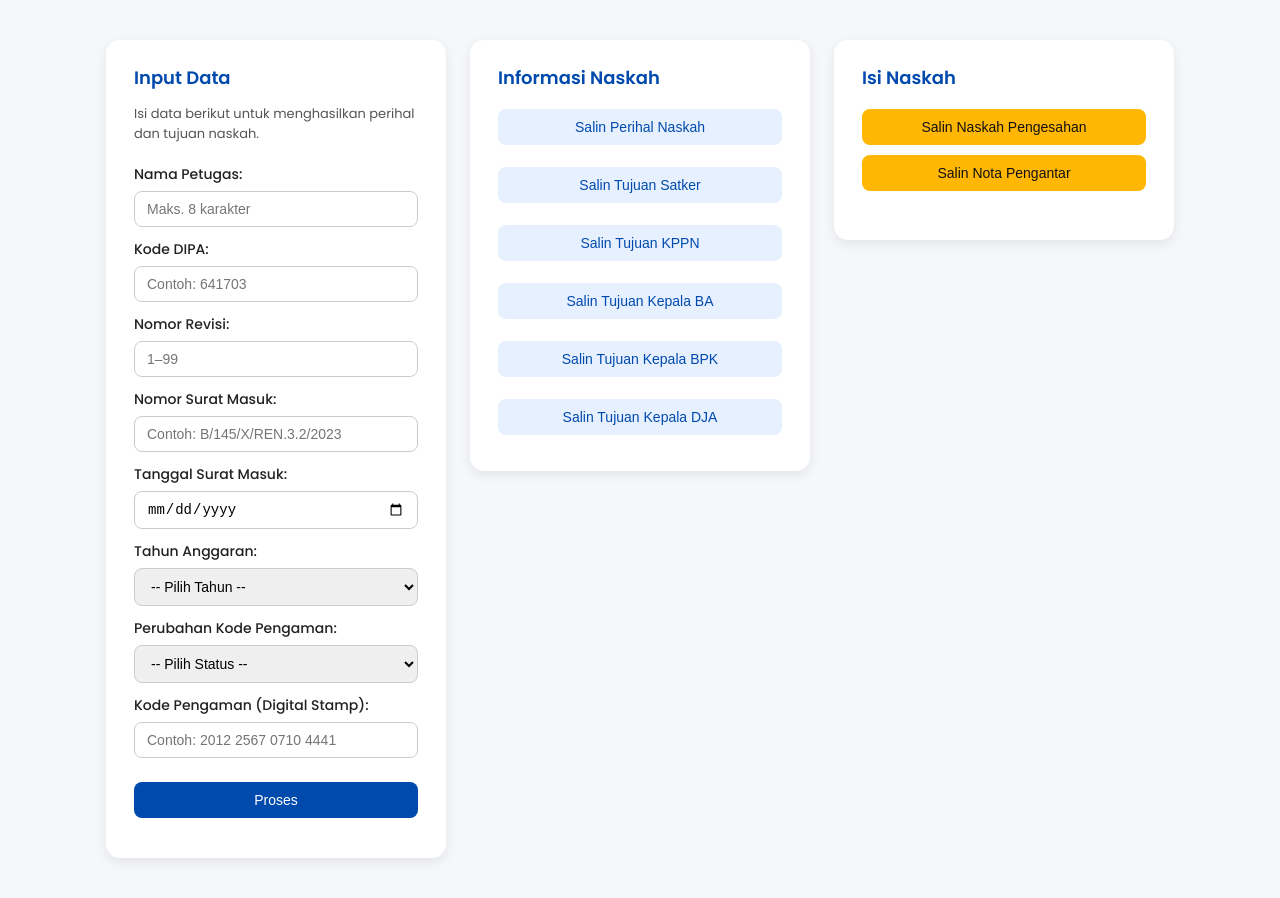
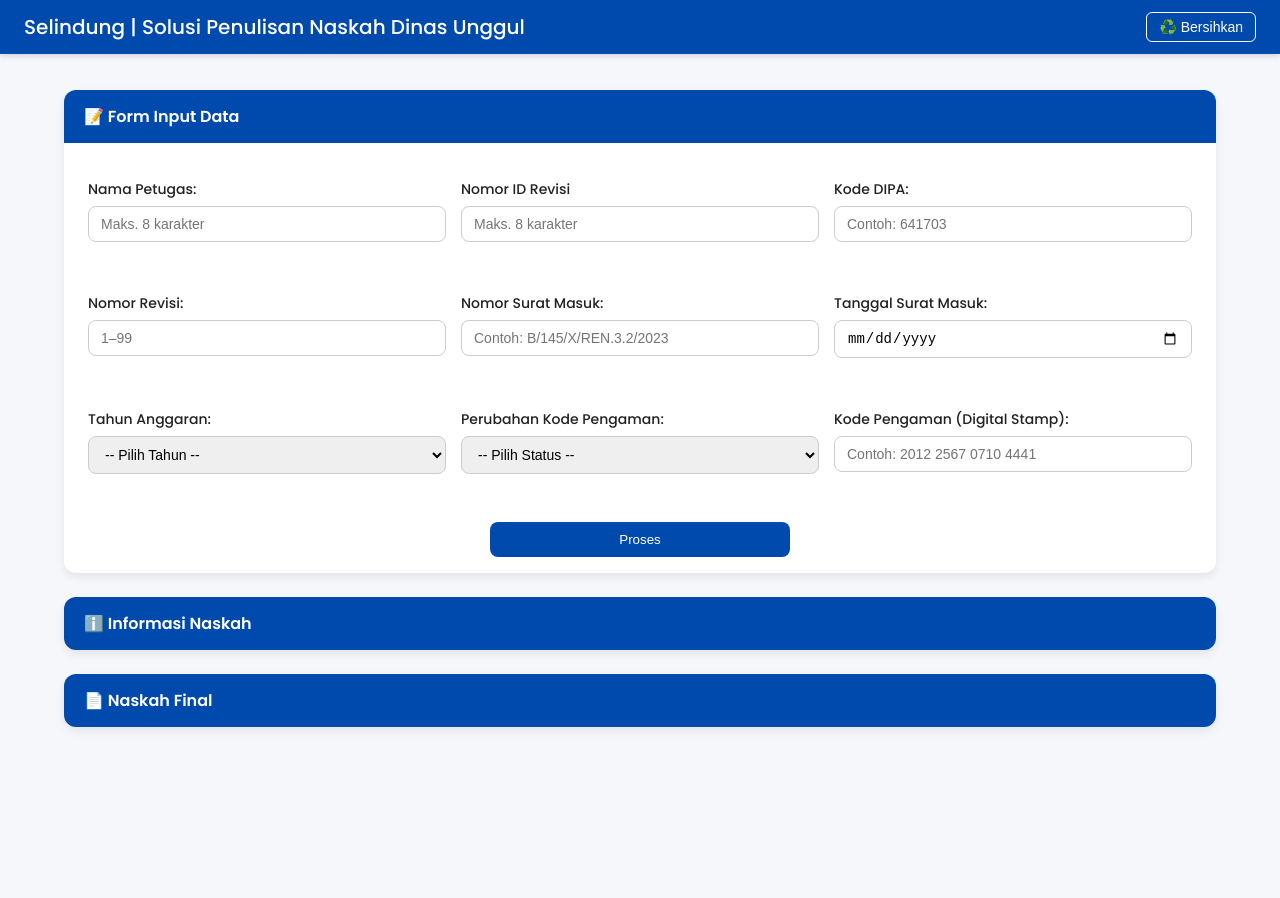
Before and after one commit to fariqrahmani/supersi, a plain HTML site: page index.html in a window 1280 px wide. After the commit the page ends 800 px from the top, so only its background shows below. Drawn offline with Linux system fonts and the light colour scheme.

Commit message:
UI update
1 kolom accordion style

```diff
--- a/index.html
+++ b/index.html
@@ -3,47 +3,69 @@
 <head>
   <meta charset="UTF-8" />
   <meta name="viewport" content="width=device-width, initial-scale=1.0" />
-  <title>Generator Naskah Revisi DIPA</title>
+  <title>Selindung | Solusi Penulisan Naskah Dinas Unggul</title>
   <link href="https://fonts.googleapis.com/css2?family=Poppins:wght@400;500;600&display=swap" rel="stylesheet">
   <link rel="stylesheet" href="style.css" />
 </head>
 <body>
+  <header class="banner">
+    <h1>Selindung | Solusi Penulisan Naskah Dinas Unggul</h1>
+    <button id="resetBtn">♻️ Bersihkan</button>
+  </header>
+
   <div class="page-wrapper">
-    <!-- Kartu 1: Form -->
-    <div class="card form-section">
-      <h2>Input Data</h2>
-      <p class="subtitle">Isi data berikut untuk menghasilkan perihal dan tujuan naskah.</p>
-
+<!-- Kartu 1: Form -->
+<div class="accordion-card open">
+  <h2 class="accordion-header">📝 Form Input Data</h2>
+  <div class="accordion-content form-section">
+    <div class="form-group">
       <label for="namaPetugas">Nama Petugas:</label>
       <input type="text" id="namaPetugas" maxlength="8" placeholder="Maks. 8 karakter">
       <p id="namaPetugasError" class="error"></p>
+    </div>
 
+    <div class="form-group">
+      <label for="idRevisi">Nomor ID Revisi</label>
+      <input type="text" id="idRevisi" maxlength="8" placeholder="Maks. 8 karakter">
+      <p id="namaIdRevisiError" class="error"></p>
+    </div>
+
+    <div class="form-group">
       <label for="kodeDipaInput">Kode DIPA:</label>
       <input type="text" id="kodeDipaInput" placeholder="Contoh: 641703" />
       <p id="kodeError" class="error"></p>
+    </div>
 
+    <div class="form-group">
       <label for="noRevisiInput">Nomor Revisi:</label>
       <input type="number" id="noRevisiInput" placeholder="1–99" />
       <p id="revisiError" class="error"></p>
+    </div>
 
+    <div class="form-group">
       <label for="nomorSuratMasuk">Nomor Surat Masuk:</label>
       <input type="text" id="nomorSuratMasuk" maxlength="50" placeholder="Contoh: B/145/X/REN.3.2/2023">
       <p id="nomorSuratMasukError" class="error"></p>
+    </div>
 
+    <div class="form-group">
       <label for="tanggalSuratMasuk">Tanggal Surat Masuk:</label>
       <input type="date" id="tanggalSuratMasuk">
       <p id="tanggalSuratMasukError" class="error"></p>
+    </div>
 
+    <div class="form-group">
       <label for="tahunAnggaran">Tahun Anggaran:</label>
       <select id="tahunAnggaran">
         <option value="">-- Pilih Tahun --</option>
-        <option>2023</option>
         <option>2024</option>
         <option>2025</option>
         <option>2026</option>
       </select>
       <p id="tahunAnggaranError" class="error"></p>
+    </div>
 
+    <div class="form-group">
       <label for="perubahanKodePengaman">Perubahan Kode Pengaman:</label>
       <select id="perubahanKodePengaman">
         <option value="">-- Pilih Status --</option>
@@ -51,56 +73,57 @@
         <option value="berubah">Berubah menjadi</option>
       </select>
       <p id="perubahanKodePengamanError" class="error"></p>
+    </div>
 
+    <div class="form-group">
       <label for="kodePengaman">Kode Pengaman (Digital Stamp):</label>
       <input type="text" id="kodePengaman" placeholder="Contoh: 2012 2567 0710 4441" maxlength="23">
       <p id="kodePengamanError" class="error"></p>
+    </div>
 
+  </div>
+
+  <!-- Bagian tombol di luar grid -->
+    <div class="form-submit">
       <button id="submitBtn" class="btn-primary">Proses</button>
       <p id="notif" class="notif"></p>
     </div>
 
-    <!-- Kartu 2: Info Section -->
-    <div class="card info-section">
-      <h2>Informasi Naskah</h2>
+</div>
 
-      <div class="output-group">
-        <p id="result" class="output"></p>
-        <button id="copyBtn" class="btn-secondary">Salin Perihal Naskah</button>
-      </div>
+<!-- Kartu 2: Info Section -->
+<div class="accordion-card closed">
+  <h2 class="accordion-header">ℹ️ Informasi Naskah</h2>
+  <div class="accordion-content info-section">
+    <div class="output-group"><p id="result" class="output"></p><span id="copyBtn" class="copy-emoji">📋</span></div>
+    <div class="output-group"><p id="tujuanSatker" class="output"></p><span id="copySatkerBtn" class="copy-emoji">📋</span></div>
+    <div class="output-group"><p id="tujuanKppn" class="output"></p><span id="copyKppnBtn" class="copy-emoji">📋</span></div>
+    <div class="output-group"><p id="tujuanKepalaBa" class="output"></p><span id="copyBaBtn" class="copy-emoji">📋</span></div>
+    <div class="output-group"><p id="tujuanKepalaBpk" class="output"></p><span id="copyBpkBtn" class="copy-emoji">📋</span></div>
+    <div class="output-group"><p id="tujuanKepalaDja" class="output"></p><span id="copyDjaBtn" class="copy-emoji">📋</span></div>
+  </div>
+</div>
 
-      <div class="output-group">
-        <p id="tujuanSatker" class="output"></p>
-        <button id="copySatkerBtn" class="btn-secondary">Salin Tujuan Satker</button>
-      </div>
-
-      <div class="output-group">
-        <p id="tujuanKppn" class="output"></p>
-        <button id="copyKppnBtn" class="btn-secondary">Salin Tujuan KPPN</button>
-      </div>
-
-      <div class="output-group">
-        <p id="tujuanKepalaBa" class="output"></p>
-        <button id="copyBaBtn" class="btn-secondary">Salin Tujuan Kepala BA</button>
-      </div>
-
-      <div class="output-group">
-        <p id="tujuanKepalaBpk" class="output"></p>
-        <button id="copyBpkBtn" class="btn-secondary">Salin Tujuan Kepala BPK</button>
-      </div>
-
-      <div class="output-group">
-        <p id="tujuanKepalaDja" class="output"></p>
-        <button id="copyDjaBtn" class="btn-secondary">Salin Tujuan Kepala DJA</button>
-      </div>
+<!-- Kartu 3: Naskah Section -->
+<div class="accordion-card closed">
+  <h2 class="accordion-header">📄 Naskah Final</h2>
+  <div class="accordion-content naskah-section">
+    <div class="form-group">
+      <button id="copyPengesahan" class="btn-accent">Salin Naskah Pengesahan</button>
+      <p class="preview">Preview: “Sehubungan dengan surat usulan Revisi Anggaran ... disampaikan untuk dilaksanakan.”</p>
     </div>
 
-    <!-- Kartu 3: Naskah Section -->
-    <div class="card naskah-section">
-      <h2>Isi Naskah</h2>
-      <button id="copyPengesahan" class="btn-accent">Salin Naskah Pengesahan</button>
+    <div class="form-group">
       <button id="copyPengantar" class="btn-accent">Salin Nota Pengantar</button>
+      <p class="preview">Preview: “Sehubungan dengan surat usulan revisi anggaran dari Satker ... mohon penetapan.”</p>
     </div>
+
+    <div class="form-group">
+      <button id="copyWa" class="btn-accent">Salin Pesan Whatsapp</button>
+      <p class="preview">Preview: “641703_Hal3_XXX”</p>
+    </div>
+  </div>
+</div>
   </div>
 
   <script src="script.js"></script>
--- a/style.css
+++ b/style.css
@@ -1,46 +1,99 @@
-/* ====== Tampilan Umum ====== */
+* {
+  box-sizing: border-box;
+}
+
 body {
   font-family: "Poppins", sans-serif;
   background-color: #f5f7fb;
   margin: 0;
-  padding: 40px;
   color: #222;
+  margin-top: 70px;
 }
 
-/* ====== Tata Letak Utama ====== */
+/* ===== Banner ===== */
+.banner {
+  position: fixed;              /* ✅ selalu di atas */
+  top: 0;
+  left: 0;
+  width: 100%;
+  background-color: #004aad;
+  color: white;
+  display: flex;
+  justify-content: space-between; /* ✅ kiri-kanan */
+  align-items: center;
+  padding: 12px 24px;
+  box-shadow: 0 2px 6px rgba(0,0,0,0.15);
+  z-index: 1000;
+}
+
+.banner h1 {
+  font-size: 20px;
+  margin: 0;
+  font-weight: 500;
+  text-align: left;
+}
+
+.banner button {
+  background: transparent;
+  color: #fff;                   /* putih agar kontras */
+  border: 1px solid #fff;
+  border-radius: 6px;
+  padding: 6px 12px;
+  cursor: pointer;
+  font-size: 14px;
+  font-weight: 500;
+  display: flex;
+  align-items: center;
+  gap: 6px;
+  transition: 0.2s;
+}
+
+.banner button:hover {
+  background: rgba(255, 255, 255, 0.2);
+}
+
+/* ===== Layout ===== */
+/* ===== Tata Letak Utama (1 kolom penuh layar) ===== */
 .page-wrapper {
   display: flex;
-  justify-content: center;
-  align-items: flex-start;
+  flex-direction: column;       /* ✅ urut vertikal */
+  align-items: stretch;         /* ✅ kartu selebar container */
   gap: 24px;
-  flex-wrap: wrap;
-}
-
-/* ====== Kartu ====== */
-.card {
-  background: #fff;
-  border-radius: 14px;
-  box-shadow: 0 4px 12px rgba(0, 0, 0, 0.08);
-  padding: 24px 28px;
-  width: 340px;
-  min-height: 200px;
+  padding: 20px 5vw;            /* ✅ jarak kiri-kanan dinamis (5% layar) */
   box-sizing: border-box;
 }
 
-.card h2 {
-  color: #004aad;
-  font-size: 18px;
-  margin-top: 0;
-  margin-bottom: 8px;
+/* ===== Accordion Card ===== */
+.accordion-card {
+  background: #fff;
+  border-radius: 12px;
+  box-shadow: 0 4px 10px rgba(0,0,0,0.08);
+  width: 100%;                  /* ✅ penuh */
+  overflow: hidden;
 }
 
-.subtitle {
-  font-size: 13px;
-  color: #555;
-  margin-bottom: 20px;
+.accordion-header {
+  background: #004aad;
+  color: white;
+  margin: 0;
+  padding: 14px 20px;
+  font-size: 16px;
+  cursor: pointer;
 }
 
-/* ====== Form ====== */
+.accordion-content {
+  display: grid;
+  grid-template-columns: repeat(3, 1fr);  /* ✅ 3 kolom seimbang */
+  gap: 15px;
+  padding: 24px;
+  transition: max-height 0.3s ease;
+}
+
+.accordion-card.closed .accordion-content {
+  display: none;
+}
+
+/* ===== Form ===== */
 label {
   display: block;
   margin-top: 12px;
@@ -56,13 +109,26 @@ select {
   border-radius: 8px;
   margin-top: 6px;
   font-size: 14px;
-  box-sizing: border-box;
+}
+
+.btn-primary {
+  background: #004aad;
+  color: white;
+  /* margin-top: 16px; */
+  border: none;
+  border-radius: 8px;
+  padding: 10px;
+  cursor: pointer;
+  width: 100%;
+}
+
+.btn-primary:hover {
+  background: #003a8c;
 }
 
 .error {
   color: #d62828;
   font-size: 12px;
-  margin: 4px 0 0 0;
 }
 
 .notif {
@@ -72,72 +138,106 @@ select {
   font-weight: 600;
 }
 
-/* ====== Tombol ====== */
-button {
-  cursor: pointer;
-  border: none;
-  border-radius: 8px;
-  padding: 10px 16px;
-  font-size: 14px;
-  font-weight: 500;
-  transition: 0.2s;
+/* ===== Output Info Section ===== */
+.output-group {
+  display: flex;
+  align-items: center;
+  justify-content: space-between;
+  gap: 6px;
+  margin-bottom: 10px;
 }
 
-.btn-primary {
-  background: #004aad;
-  color: white;
-  margin-top: 20px;
+.output {
+  background: #f2f4f8;
+  border-radius: 10px;
+  padding: 8px 12px;
+  font-weight: 500;
+  display: block;
   width: 100%;
+  min-height: 48px;              /* ✅ tinggi tetap meski kosong */
+  word-wrap: break-word;         /* ✅ teks panjang turun ke bawah */
+  white-space: normal;           /* ✅ pastikan teks membungkus */
+  box-sizing: border-box;        /* ✅ padding tidak menambah lebar total */
 }
 
-.btn-primary:hover {
-  background: #003a8c;
+/* tombol emoji salin */
+.copy-emoji {
+  cursor: pointer;
+  font-size: 18px;
+  padding: 4px;
+  transition: 0.2s;
+  flex-shrink: 0;                /* ✅ jangan mengecilkan emoji */
 }
 
-.btn-secondary {
-  background: #e6f0ff;
-  color: #004aad;
-  margin-top: 10px;
-  width: 100%;
+.copy-emoji:hover {
+  transform: scale(1.2);
 }
 
-.btn-secondary:hover {
-  background: #d2e3ff;
-}
-
+/* ===== Naskah Section ===== */
 .btn-accent {
   background: #ffb703;
   color: #111;
-  margin-top: 10px;
+  border: none;
+  border-radius: 8px;
+  padding: 10px;
   width: 100%;
+  cursor: pointer;
 }
 
 .btn-accent:hover {
   background: #ffa500;
 }
 
-/* ====== Output Area ====== */
-.output {
+.preview {
+  font-size: 13px;
+  color: #555;
+  margin-top: 6px;
+  font-style: italic;
+}
+
+.form-group {
+  display: flex;
+  flex-direction: column;
+}
+
+.output-group {
+  display: flex;
+  align-items: center;
+  justify-content: space-between;
+  gap: 8px;
   background: #f2f4f8;
   border-radius: 10px;
-  padding: 10px;
+  padding: 10px 12px;
+  min-height: 48px;
+  word-wrap: break-word;
+  white-space: normal;
+}
+
+/* ===== Area tombol Submit di bawah grid ===== */
+.form-submit {
+  text-align: center;              /* ✅ tombol rata tengah */
+}
+
+.form-submit .btn-primary {
+  width: 100%;
+  max-width: 300px;                /* ✅ batas lebar tombol */
+}
+
+.form-submit .notif {
   margin-top: 10px;
-  font-weight: 500;
-  display: none;
   text-align: center;
 }
 
-.output-group {
-  margin-bottom: 12px;
-}
-
-/* ====== Responsif ====== */
-@media (max-width: 1080px) {
+/* ===== Responsif ===== */
+@media (max-width: 600px) {
   .page-wrapper {
     flex-direction: column;
     align-items: center;
   }
-  .card {
+  .accordion-card {
     width: 90%;
   }
+  .accordion-content {
+    grid-template-columns: 1fr;          /* ✅ 1 kolom responsif */
+  }
 }
```
Also changed, not shown: script.js (+59 -3 lines).
